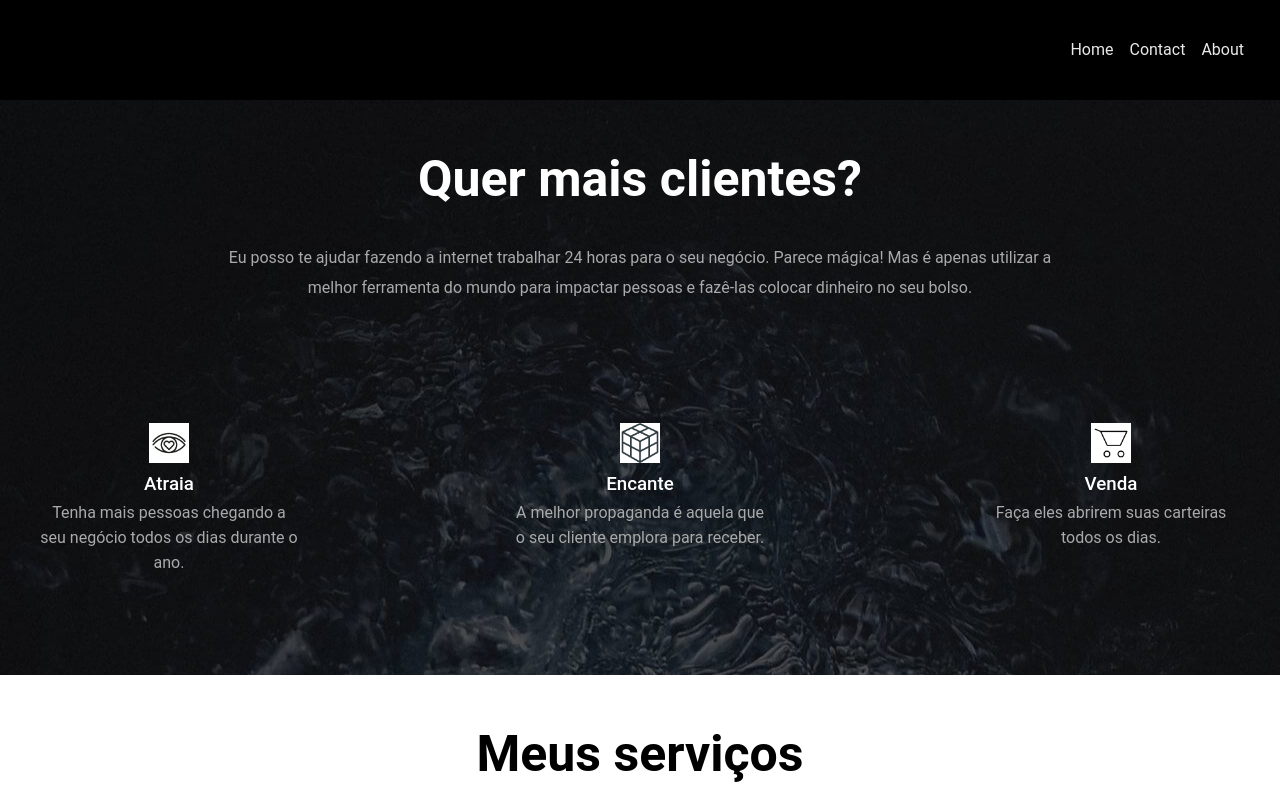
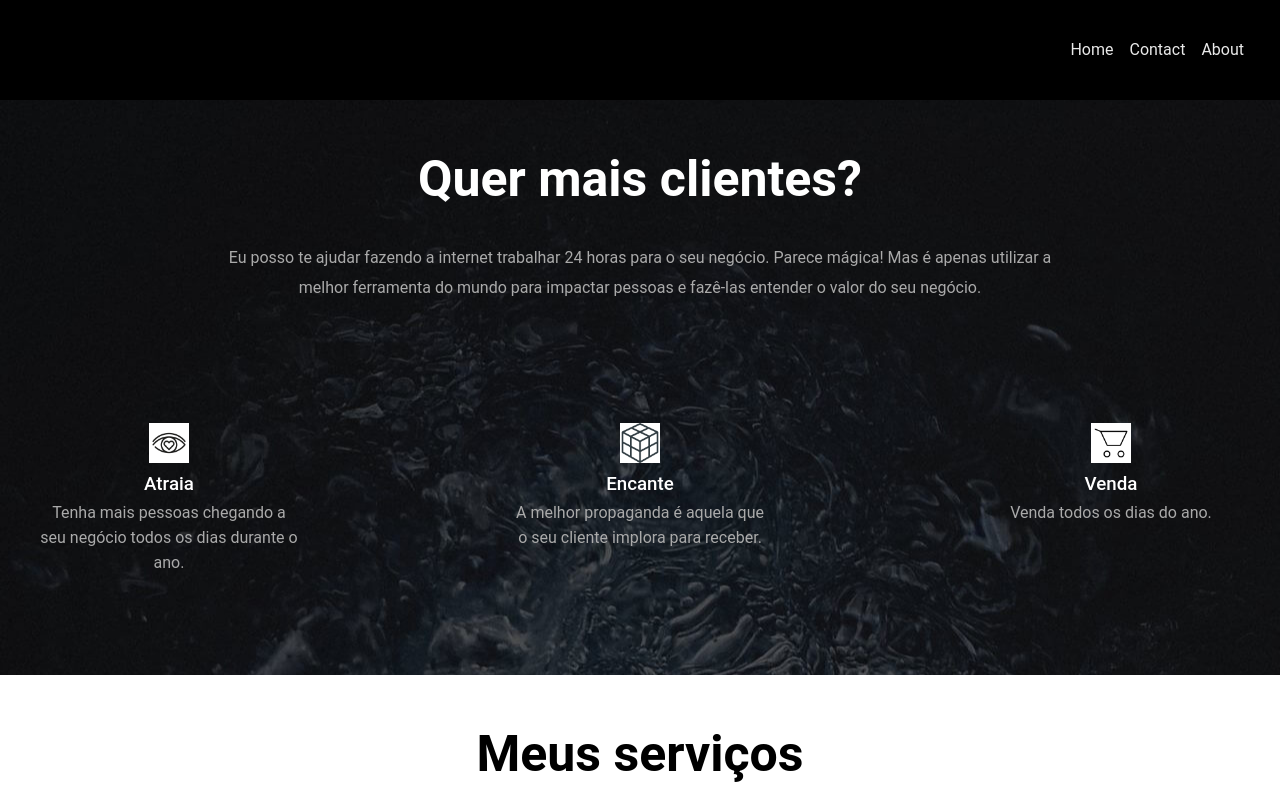
Before and after one commit to pedrohw12/portfolio-website-template-reactjs, a React (Create React App) app: page / in a window 1280 px wide. Shown: the top 800 px of the page. Built offline with nearby package versions, Linux system fonts and the light colour scheme.

Commit message:
editing texts

```diff
--- a/src/components/FirstSection/index.js
+++ b/src/components/FirstSection/index.js
@@ -16,11 +16,11 @@ const FirstSection = () => {
     {
       title: "Encante",
       description:
-        "A melhor propaganda é aquela que o seu cliente emplora para receber.",
+        "A melhor propaganda é aquela que o seu cliente implora para receber.",
     },
     {
       title: "Venda",
-      description: "Faça eles abrirem suas carteiras todos os dias.",
+      description: "Venda todos os dias do ano.",
     },
   ];
 
@@ -31,7 +31,7 @@ const FirstSection = () => {
         <Explanation>
           Eu posso te ajudar fazendo a internet trabalhar 24 horas para o seu
           negócio. Parece mágica! Mas é apenas utilizar a melhor ferramenta do
-          mundo para impactar pessoas e fazê-las colocar dinheiro no seu bolso.
+          mundo para impactar pessoas e fazê-las entender o valor do seu negócio.
         </Explanation>
         <CardsArea>
           {itens.map((item, key) => (
```
